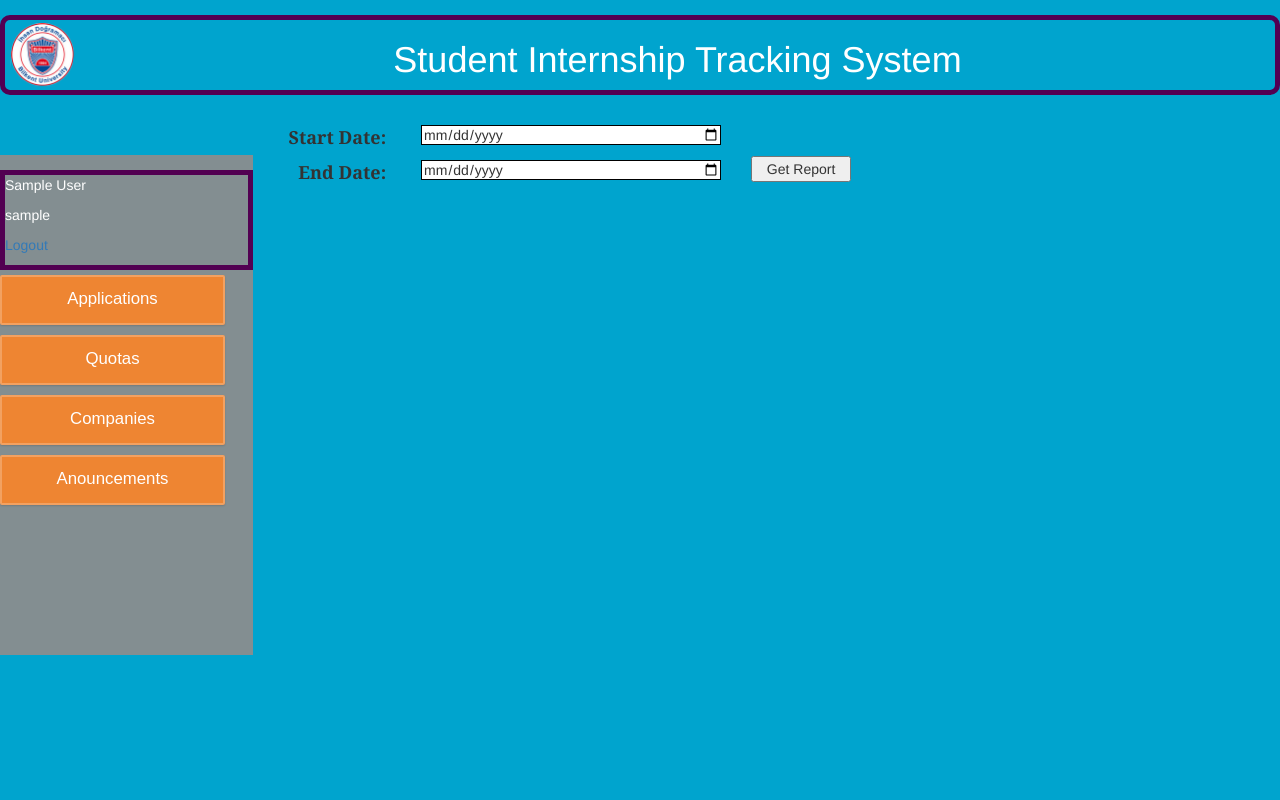
After one commit to jazzerjazzer/sits, a PHP site: page /see_report.php in a window 1280 px wide. The commit adds this page. Run offline with PHP 8.4, Linux system fonts and the light colour scheme; the visitor is signed in with stand-in values (Sample User, id 1); some libraries are stand-ins or nearby versions.

Commit message:
Report page is implemented.

```diff
--- a/add_company.php
+++ b/add_company.php
@@ -165,6 +165,8 @@
 			            <input name="company_name" />
 			            <label for="country">Country:</label>
 						<?php
+							@session_start();
+							$userDept = $_SESSION["userDept"];
 
 							function generateRandomString($length = 8) {
 							    $characters = '0123456789abcdefghijklmnopqrstuvwxyzABCDEFGHIJKLMNOPQRSTUVWXYZ';
@@ -219,7 +221,8 @@
 								$telephone = $_POST['telephone'];
 								$sector = $_POST['sector'];
 								$password = generateRandomString(8);
-								$sql = "INSERT INTO company VALUES (DEFAULT, '$name', '$password', '$address', '$telephone', NULL, \"not approved\", NULL, NULL,
+
+								$sql = "INSERT INTO company VALUES (DEFAULT, '$name', '$password', '$address', '$telephone', '$userDept', \"not approved\", NULL, NULL,
 								 '$city', '$country', NULL, NULL, '$sector')";
 								$result = mysqli_query($conn, $sql);
 								$contFlag = 1;
--- a/companys.php
+++ b/companys.php
@@ -148,6 +148,8 @@
 					$city=$_POST['city'];
 				}elseif(isset($_POST['search'])){
 					$searchKey =$_POST['company_name'];
+				}elseif(isset($_POST['see_report'])){
+					header('location:see_report.php');
 				}
 
 				$sql="SELECT DISTINCT city FROM company order by city";
@@ -174,6 +176,9 @@
 				echo "</div>";
 				echo "<div class=\"menu_comp\">";
 				echo "<button type=\"submit\" name=\"search\">Search</button>";
+				echo "</div>";
+				echo "<div class=\"menu_comp\">";
+				echo "<button type=\"submit\" name=\"see_report\">See Report</button>";
 				echo "</div>";
 				echo "</div>";
 
--- /dev/null
+++ b/see_report.php
@@ -0,0 +1,286 @@
+<html>
+
+<head>
+	<meta http-equiv="Content-Type" content="text/HTML; charset=utf-8" name="viewport" content="width=device-width, initial-scale=1">
+    <link rel="stylesheet" href="http://maxcdn.bootstrapcdn.com/bootstrap/3.3.4/css/bootstrap.min.css">
+    <script src="https://ajax.googleapis.com/ajax/libs/jquery/1.11.1/jquery.min.js"></script>
+    <script src="http://maxcdn.bootstrapcdn.com/bootstrap/3.3.4/js/bootstrap.min.js"></script>
+	<script language="javascript">
+
+		function validateForm(){
+		  var a=document.forms["apply_form"]["start"].value;
+		  var b=document.forms["apply_form"]["end"].value;
+
+		  if (a==null || a=="",b==null || b==""){
+		    alert("Please Fill All Fields!");
+		    return false;
+		  }
+		}
+	</script>
+	<style style="text/css">
+
+	.company_table{
+		width:100%;
+		border-collapse:collapse;
+	}
+	.company_table td{
+		padding:7px; border:#4e95f4 1px solid;
+	}
+	.company_table tr{
+		background: #b8d1f3;
+	}
+	.company_table tr:hover {
+		background-color: #ffffff;
+	}
+
+	#header {
+		border-radius:10px;
+		border: 5px solid #520052;
+		margin-top: 15px;
+		color:white;
+	}
+	#nav {
+		padding-top: 15px;
+		background-color:#838E91;
+		height:500px;
+		width:20%;
+		float:left;
+		margin-top:60px;
+	}
+	.button-2 {
+		text-align:center;
+		text-decoration: none;
+		font-size: 120%;
+		font-family: sans-serif;
+		color: #FFF;
+		-webkit-font-smoothing: antialiased;
+		background: #EE8532;
+		padding: 10px 20px;
+		margin:5px 0px;
+		display: inline-block;
+		white-space: nowrap;
+		-moz-border-radius: 5px;
+		-webkit-border-radius: 5px;
+		border-radius: 2px;
+		border: 2px solid rgba(255, 255, 255, 0.23);
+		-moz-box-shadow: 0px 1px 2px rgba(0, 0, 0, 0.14);
+		-webkit-box-shadow: 0px 1px 2px rgba(0, 0, 0, 0.14);
+		box-shadow: 0px 1px 2px rgba(0, 0, 0, 0.14);
+		-webkit-transition: all 0.1s ease;
+		-ms-transition: all 0.1s ease;
+		-moz-transition: all 0.1s ease;
+		-o-transition: all 0.1s ease;
+		transition: all 0.1s ease;
+		width:225px;
+		height:50px;
+	}
+	.button-2:hover {
+		background: #C46C28;
+	}
+	ul {
+    	list-style-type: none;
+    	margin: 0;
+    	padding: 0;
+	}
+
+
+	#right_content_area{
+		width:79%;
+		margin-top:20px;
+		float:right;
+	}
+
+	#container{
+		width:99%;
+		height:400px;
+	}
+
+	h1 {
+ 		text-align: center;
+	}
+
+	body{
+		background-color:#00A4CE;
+	}
+
+	#user_info{
+		border: 5px solid #520052;
+		color:white;
+	}
+	.company_details h2 {
+		color:white;
+		display: inline-block;
+		vertical-align: middle;
+	}
+
+	.company_details button {
+		width: 100px;
+		margin-top: 10px;
+		margin-left: 500px;
+		display: inline-block;
+		vertical-align: middle;
+	}
+	#form {
+	    background-color: #FFF;
+	    height: 600px;
+	    width: 600px;
+	    margin-right: auto;
+	    margin-left: auto;
+	    margin-top: 0px;
+	    border-top-left-radius: 10px;
+	    border-top-right-radius: 10px;
+	    padding: 0px;
+	    text-align:center;
+	}
+	label {
+	    font-family: Georgia, "Times New Roman", Times, serif;
+	    font-size: 18px;
+	    color: #333;
+	    height: 20px;
+	    width: 200px;
+	    margin-top: 10px;
+	    margin-left: 10px;
+	    text-align: right;
+	    clear: both;
+	    float:left;
+	    margin-right:15px;
+	}
+	input {
+	    height: 20px;
+	    width: 300px;
+	    border: 1px solid #000;
+	    margin-top: 10px;
+	    float: left;
+	}
+
+</style>
+	<body>
+		<!-- Top part-->
+		<div id="header">
+			<img src="logo.jpg" width="65" height="65" align="left" vspace="2" hspace="5">
+			<h1> Student Internship Tracking System </h1>
+		</div>
+
+
+	<div id="container">
+		<div id="right_content_area">
+			<div class="company_details">
+				<form action="" method="post" name="apply_form" class="apply_form"  onsubmit="return validateForm()">
+
+				<form action="add_application.php" method="post">
+
+				<label for="start" style="margin-left:-80px;">Start Date:</label>
+				<input name = "start" type="date" style="margin-left:20px;"/>
+
+				<label for="end" style="margin-left:-80px;" >End Date:</label>
+				<input name = "end" type="date" style="margin-left:20px;" />
+
+
+				<br>
+				<br>
+				<button type="submit" name="apply" action="#" style="margin-left:30px; margin-top:1px;">Get Report</button>
+			</div>
+			<div id="company_form">
+				<?php
+
+					$servername = "localhost";
+					$username = "root";
+					$password = "comodo365";
+					$dbname = "project";
+
+					// Create connection
+					$conn = mysqli_connect($servername, $username, $password, $dbname);
+					mysqli_set_charset($conn,"utf8");
+					// Check connection
+					if (!$conn) {
+					    die("Connection failed: " . mysqli_connect_error());
+					}
+
+
+
+					if(isset($_POST['apply'])){
+
+						$startDate = date('Y-m-d', strtotime($_POST['start']));
+						$endDate = date('Y-m-d', strtotime($_POST['end']));
+
+						$directApplyQuery = "SELECT count(*) as ccount FROM directApply NATURAL JOIN application
+											WHERE (appSubmitDate BETWEEN '$startDate' AND '$endDate')";
+						$directApplyQueryResult = mysqli_query($conn, $directApplyQuery);
+						$directApplyQueryRow = mysqli_fetch_assoc($directApplyQueryResult);
+
+						echo "<h3>Direct Application Report</h3>";
+						echo "<hr>";
+						echo "Total Number of Direct Applications Between "
+								. $startDate . " and " . $endDate ." is ". $directApplyQueryRow['ccount'];
+
+						$directApplyCountQuery = "SELECT count(*) as ccount, name FROM directApply NATURAL JOIN application NATURAL JOIN company WHERE (appSubmitDate BETWEEN '$startDate' AND '$endDate') GROUP BY name";
+						$directApplyCountQueryResult = mysqli_query($conn, $directApplyCountQuery );
+						if (mysqli_num_rows($directApplyCountQueryResult) > 0) {
+							echo "<table class=\"company_table\">";
+							echo "<tr> <th>Company Name</th> <th>Direct Application Count</th></tr>";
+							while($directApplyCountQueryRow = mysqli_fetch_assoc($directApplyCountQueryResult)) {
+								echo "<tr><td>" . $directApplyCountQueryRow['name'] . "</td><td>" . $directApplyCountQueryRow['ccount']
+									."</td></tr>";
+							}
+							echo "</table>";
+						}
+
+
+						/*******************QUOTA****************/
+						$quotaApplyQuery = "SELECT count(*) as ccount FROM quotaApply NATURAL JOIN application
+											WHERE (appSubmitDate BETWEEN '$startDate' AND '$endDate')";
+						$quotaApplyQueryResult = mysqli_query($conn, $quotaApplyQuery);
+						$quotaApplyQueryRow = mysqli_fetch_assoc($quotaApplyQueryResult);
+
+
+						$quotaApplyCountQuery = "SELECT count(*) as ccount, name FROM quotaApply NATURAL JOIN application NATURAL JOIN company WHERE (appSubmitDate BETWEEN '$startDate' AND '$endDate') GROUP BY name";
+						$quotaApplyCountQueryResult = mysqli_query($conn, $quotaApplyCountQuery );
+
+						echo "<h3>Quota Application Report</h3>";
+						echo "<hr>";
+						echo "Total Number of Quota Applications Between "
+								. $startDate . " and " . $endDate ." is ". $quotaApplyQueryRow['ccount'];
+						echo "<br>";
+
+						if (mysqli_num_rows($quotaApplyCountQueryResult) > 0) {
+							echo "<table class=\"company_table\">";
+							echo "<tr> <th>Company Name</th> <th>Quota Application Count</th></tr>";
+							while($quotaApplyCountQueryRow = mysqli_fetch_assoc($quotaApplyCountQueryResult)) {
+								echo "<tr><td>" . $quotaApplyCountQueryRow['name'] . "</td><td>" . $quotaApplyCountQueryRow['ccount']
+									."</td></tr>";
+							}
+							echo "</table>";
+						}
+
+					}
+	            ?>
+	            	</form>
+			    </form>
+			</div>
+		</div>
+
+		<div id="nav">
+			<div id="user_info">
+				<?php
+					@session_start();
+					$usr = $_SESSION["userID"];
+					$userDept = $_SESSION["userDept"];
+					$name = $_SESSION["name"];
+
+					echo "<p>$name</p>";
+					echo "<p>$userDept</p>";
+				?>
+				<p><a href='logout.php'>Logout</a></p>
+			</div>
+			<div id="menu_buttons">
+				<ul>
+					<li><a href="secretary_see_applications.php" class="button-2">Applications</a></li>
+					<li><a href="quotas.php" class="button-2">Quotas</a></li>
+					<li><a href="companys.php" class="button-2">Companies</a></li>
+					<li><a href="general_announcements.php" class="button-2">Anouncements</a></li>
+				</ul>
+			</div>
+		</div>
+	</div>
+</body>
+</html>
```
Also changed, not shown: company.php (+11 -3 lines), quota.php (+13 -8 lines), report.php (added).
